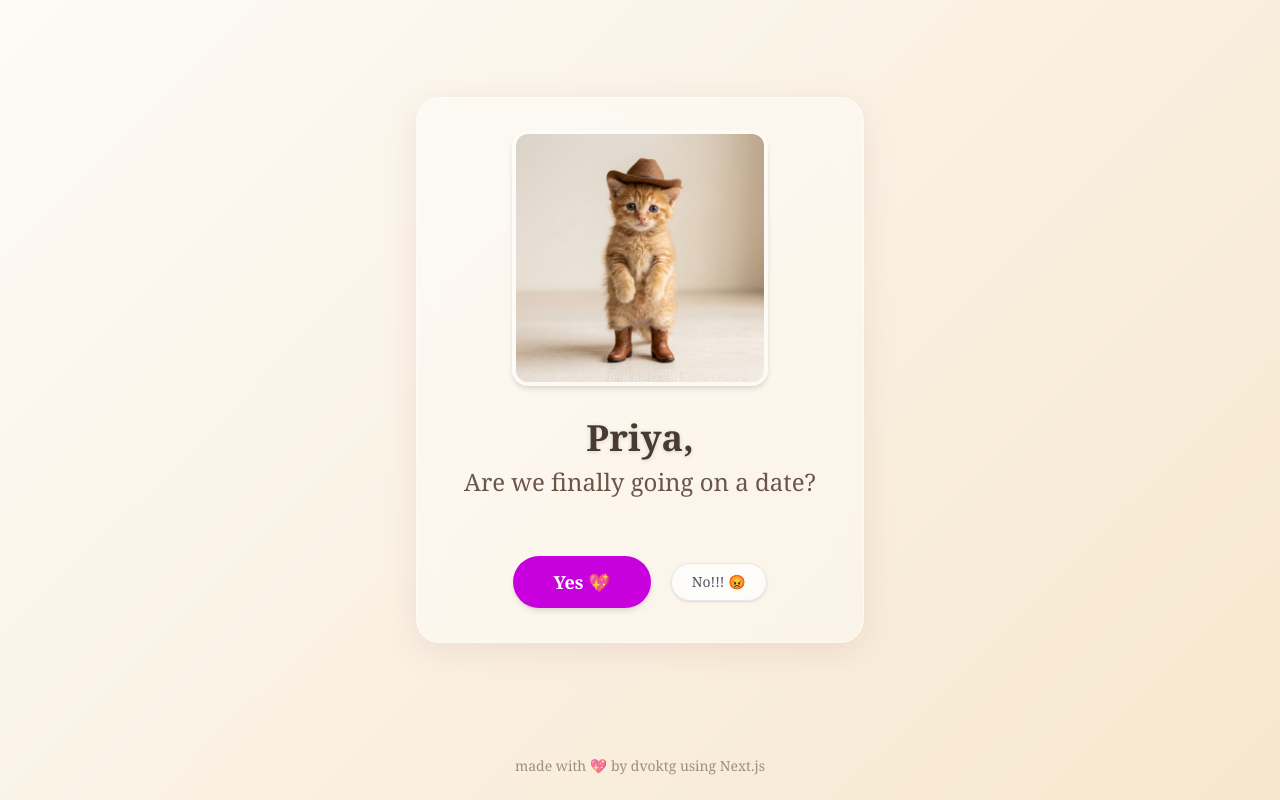
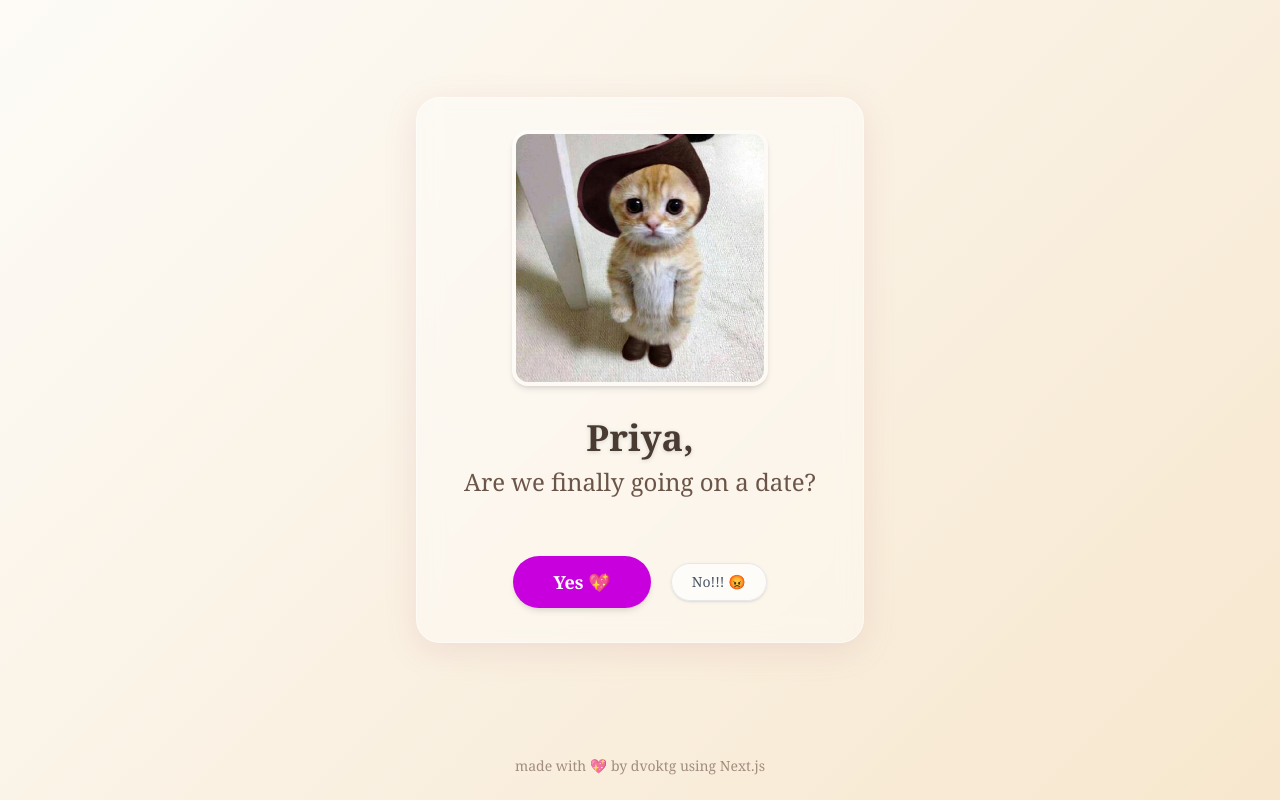
Before and after one commit to Debokti/dvoktg-date-proposal-template, a Next.js app: page / in a window 1280 px wide. Built offline with nearby package versions, Linux system fonts and the light colour scheme; no server answers; a web font is replaced by a local one.

Commit message:
feat: use standing cat image and add file to git

```diff
--- a/src/app/page.tsx
+++ b/src/app/page.tsx
@@ -7,7 +7,7 @@ export default function Home() {
       <div className="relative w-64 h-64 mb-8 mx-auto rounded-2xl overflow-hidden shadow-md border-4 border-white/40">
         {/* Placeholder for Cat Meme */}
         <Image
-          src="/cowboy_cat.png"
+          src="/standing_cat.jpg"
           alt="Cowboy cat"
           fill
           className="object-cover object-center"
```
Also changed, not shown: public/standing_cat.jpg (added).
